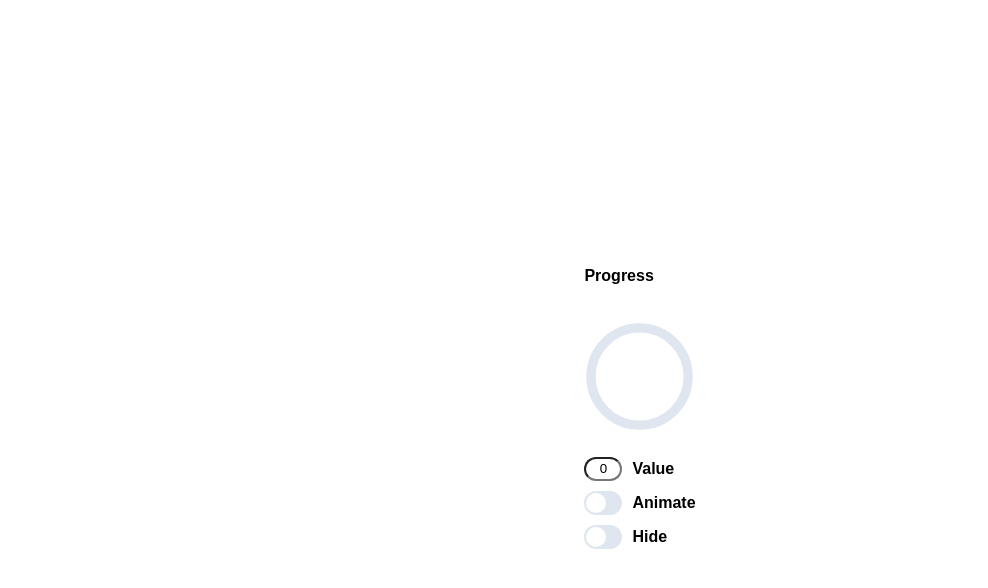
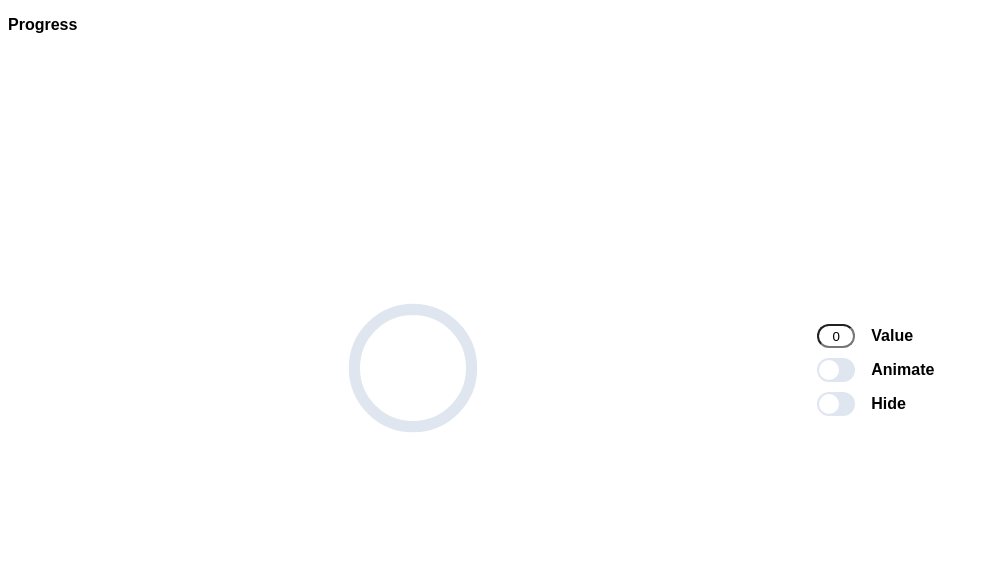
Before and after one commit to Talion220/progress-block, a plain HTML site: page progress-container.html in a window 1280 px wide. Shown: the whole page, without its empty margins (0-988 px from the left). Drawn offline with Linux system fonts and the light colour scheme.

Commit message:
update(progress-container.html): p tag updated update(progress-container.css): media query added, main block updated

```diff
--- a/progress-container.css
+++ b/progress-container.css
@@ -1,16 +1,19 @@
 body {
-  display: flex;
-  justify-content: center;
-  align-items: center;
-  height: 100vh;
-  margin: 0;
   font-family: Arial, sans-serif;
   font-weight: 600;
 }
 
 .progress-container {
   display: flex;
+  justify-content: space-evenly;
+  align-items: center;
+  height: 80vh;
+  margin: 0;
   flex-direction: column;
+}
+
+.progress-container-loader {
+  width: 134px;
 }
 
 .loader {
@@ -43,7 +46,7 @@ body {
   width: 38px;
   height: 24px;
   text-align: center;
-  margin-right: 10px;
+  margin-right: 16px;
   box-sizing: border-box;
 }
 
@@ -69,7 +72,7 @@ input[type="number"] {
 }
 
 .toggle-slider {
-  margin-right: 10px;
+  margin-right: 16px;
   position: relative;
   width: 38px;
   height: 24px;
@@ -120,3 +123,10 @@ input[type="number"] {
     transform: rotate(360deg);
   }
 }
+
+@media (orientation: landscape) {
+  .progress-container {
+    flex-direction: row;
+    width: 100%;
+  }
+}
--- a/progress-container.html
+++ b/progress-container.html
@@ -8,9 +8,9 @@
     <title>Progress block</title>
   </head>
   <body>
+    <p>Progress</p>
     <div class="progress-container">
       <div class="progress-container-loader">
-        <p>Progress</p>
         <svg id="progress" viewBox="0 0 48 48" class="loader">
           <path
             class="loader-background"
```
